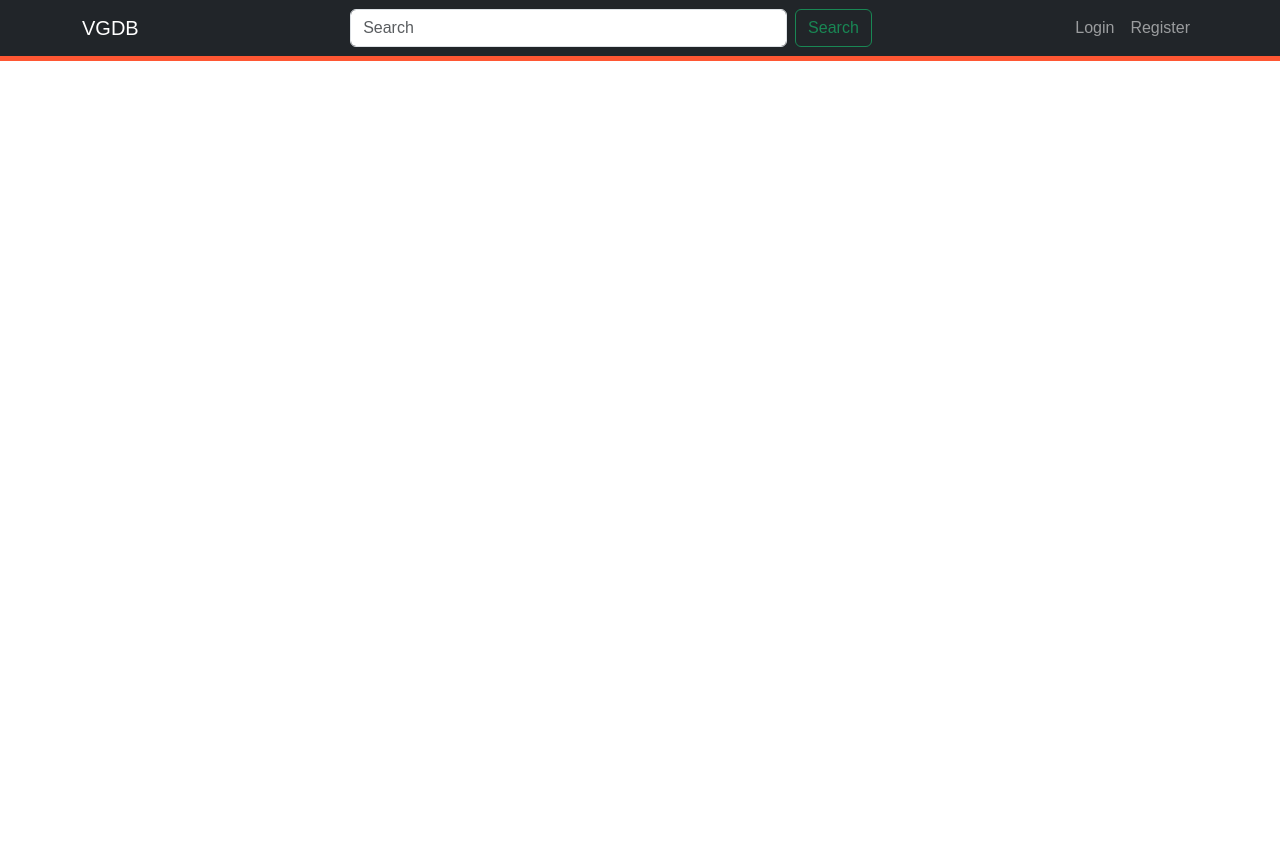
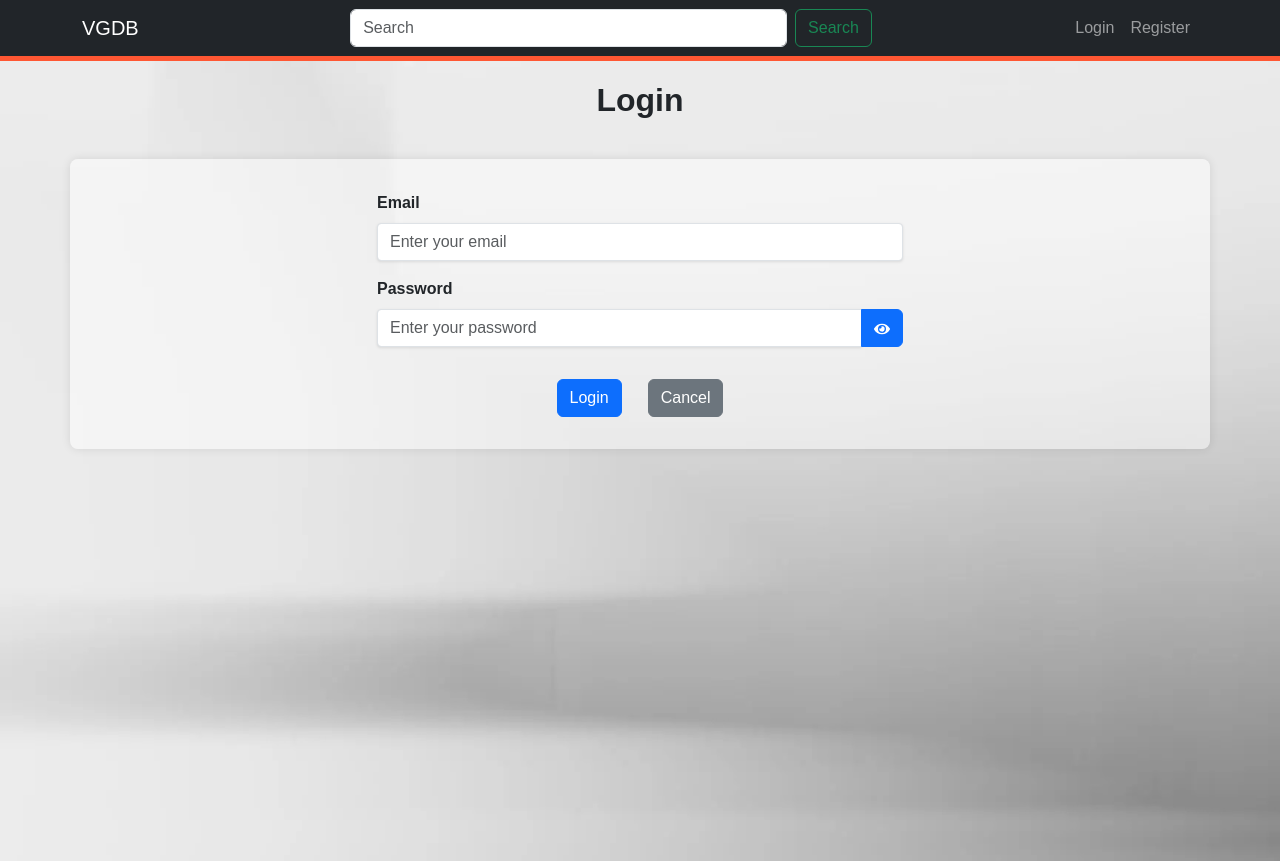
Before and after one commit to nagmil2077/videogame-database, a React (Create React App) app in the folder frontend/: page /login in a window 1280 px wide. Before the commit the page ends 800 px from the top, so only its background shows below. Built offline with nearby package versions, Linux system fonts and the light colour scheme.

Commit message:
Write code in LoginPage.jsx

```diff
--- a/frontend/src/Pages/LoginPage.jsx
+++ b/frontend/src/Pages/LoginPage.jsx
@@ -1,7 +1,32 @@
-import React from "react";
+import React from 'react';
+import { useNavigate } from "react-router-dom";
+import LoginForm from '../Components/LoginForm';
+import './RegisterPage.css';
+
+const loginUser = (formData) => {
+  return axios.post('http://127.0.0.1:8000/api/login', formData);
+};
 
 const LoginPage = () => {
+    const navigate = useNavigate();
 
-}
+    const handleSubmit = (formData) => {
+        try {
+
+        } catch (error) {
+
+        }
+    }
+
+    return (
+        <div className="register-page-container">
+            <h2 className="register-title">Login</h2>
+            <LoginForm
+                handleSubmit={handleSubmit}
+                onCancel={() => navigate('/')}
+            />
+        </div>
+    );
+};
 
 export default LoginPage;
```
